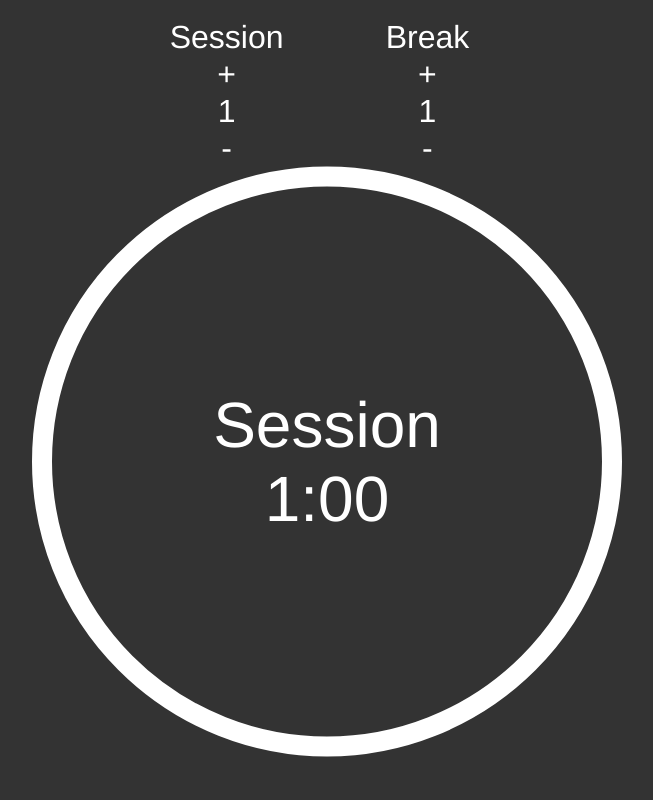
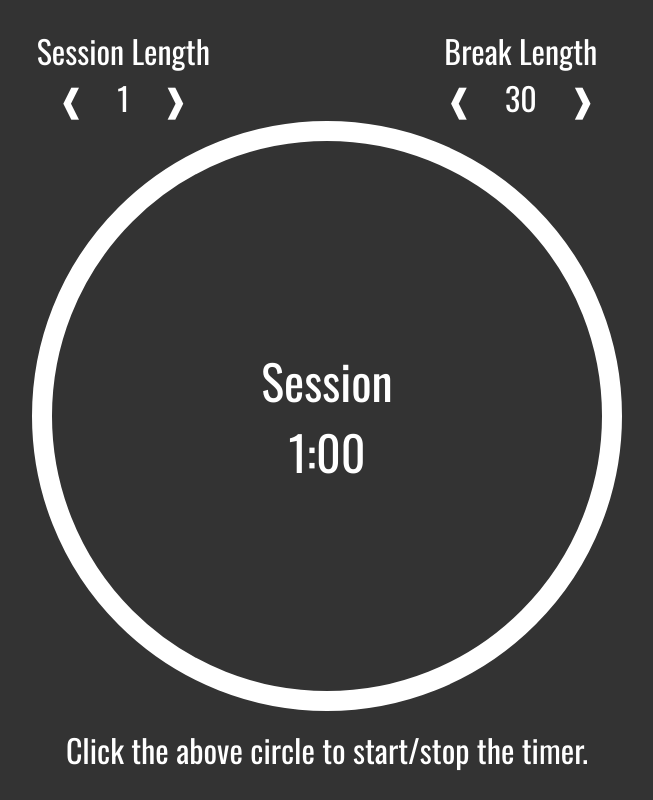
Before and after one commit to Jon1701/FCC-PomodoroTimer, a website: page source/index.html in a window 1280 px wide. Shown: the whole page, without its empty margins (313-966 px from the left). Drawn offline with nearby package versions, Linux system fonts and the light colour scheme; files that its build step writes are made by us from their sources; a web font is replaced by a local one.

Commit message:
UI changes, rebuilt controls, changed colours

```diff
--- a/source/index.html
+++ b/source/index.html
@@ -3,6 +3,9 @@
     <title>Pomodoro Clock</title>
 
     <meta name="viewport" content="width=device-width, initial-scale=1.0">
+
+<link href='https://fonts.googleapis.com/css?family=Patua+One|Poiret+One' rel='stylesheet' type='text/css'>
+<link href='https://fonts.googleapis.com/css?family=Oswald|Comfortaa' rel='stylesheet' type='text/css'>
 
     <!-- Application Stylesheet -->
     <link rel="stylesheet" href="stylesheets/stylesheet.css">
@@ -18,25 +21,29 @@
   <body>
 
     <!-- Start Main Container -->
-    <div id="app-container" class="middle">
+    <div id="app-container" class="noselect middle">
 
       <!-- Controls -->
       <div class="controls">
 
-          <!-- Session Duration -->
         <div class="duration">
-            <div class="name">Session</div>
-            <div class="plus">+</div>
-            <div class="value">1</div>
-            <div class="minus">-</div>
+          <div class="name">Session Length</div>
+          <div class="widgets" id="parent-duration">
+            <span class="minus">&#10096;</span>
+            <span class="value">1</span>
+            <span class="plus">&#10097;</span>
+          </div>
         </div>
 
-          <!-- Break Duration -->
         <div class="break">
-            <div class="name">Break</div>
-            <div class="plus">+</div>
-            <div class="value">1</div>
-            <div class="minus">-</div>
+          <div class="name">Break Length</div>
+          <div class="widgets" id="parent-break">
+            <span class="minus">&#10096;</span>
+            <span class="value">30</span>
+            <span class="plus">&#10097;</span>
+          </div>
+        </div>
+
       </div>
 
       <!-- Clock -->
@@ -58,13 +65,14 @@
             Break
           </div>
           <div class="display">
-                1:00
+
           </div>
         </div>
 
       </div>
 
-        </div>
+      <!-- Instructions -->
+      <div id="instructions">Click the above circle to start/stop the timer.</div>
 
     </div>
     <!-- End Main Container -->
--- a/source/javascript/pomodoro-clock.js
+++ b/source/javascript/pomodoro-clock.js
@@ -135,10 +135,13 @@ function plusMinusControls() {
     // Find the parent, and access its child .value button.
     var btnValue = $(this).parent().children(".value");
 
-    // Get the parent div node.
+    // Get the container div node.
     //
-    // The class should either be break or duration.
-    var parentId = $(this).parent("div").attr("class");
+    // The class should either be parent-duration or parent-break.
+    //
+    // Split the id by - and take last element.
+    var parentId = $(this).parent("div").attr("id");
+    parentId = parentId.split("-").slice(-1)[0];
 
     // Get the current value;
     var currentValue = Number(btnValue.text());
@@ -211,7 +214,7 @@ $(document).ready(function() {
   active = false;
 
   // Number of minutes for session and break
-  numSecondsBreak = 60;
+  numSecondsBreak = 60*30;
   numSecondsSession = 60;
 
   // Time stage: session, or break.
@@ -235,7 +238,10 @@ $(document).ready(function() {
         active = false;
 
         // Change clock background color.
-        $(".clock").css("background", "transparent");
+        $(".clock").css({
+          "background-color": "transparent",
+          "border-color": "white"
+        });
 
         // Clear all timers.
         clearInterval(timerSession);
@@ -250,7 +256,10 @@ $(document).ready(function() {
         active = true;
 
         // Change clock background color.
-        $(".clock").css("background-color", "#ED5565");
+        $(".clock").css({
+          "border-color": "#E44D26",
+          "background-color": "#F16529"
+        });
 
         // Activate the timer.
         launchTimer();
--- a/source/stylesheets/stylesheet.scss
+++ b/source/stylesheets/stylesheet.scss
@@ -1,45 +1,79 @@
+////////////////////////////////////////////////////////////////////////////////
+// Colours
+////////////////////////////////////////////////////////////////////////////////
+
 $bg-color: #333333; //DA4453
-$font-color: #FFFFFF;
 $clock-font-size:2em;
+$font-color: white;
 
 body {
   background-color: $bg-color;
-  color: $font-color;
-  font-family: Helvetica;
+  color: #FFFFFF;
+  font-family: 'Oswald', sans-serif;
   font-size: 100%;
+}
+
+// Disable text selection/highlighting.
+.noselect {
+  -webkit-touch-callout: none; /* iOS Safari */
+  -webkit-user-select: none;   /* Chrome/Safari/Opera */
+  -khtml-user-select: none;    /* Konqueror */
+  -moz-user-select: none;      /* Firefox */
+  -ms-user-select: none;       /* Internet Explorer/Edge */
+  user-select: none;           /* Non-prefixed version, currently
+                                  not supported by any browser */
 }
 
 // Centre in the middle of container (vertical and horizotal).
 .middle {
-
   top: 50%;
   left: 50%;
   transform: translate(-50%, -50%);
 }
 
-.hidden {
-  visibility: hidden;
-}
+// Hide an element.
+.hidden { visibility: hidden; };
 
 #app-container {
   position: absolute;
   width: 100%;
 
+  // Controls container.
   .controls {
-    margin-bottom: 25px;
+
     text-align: center;
+    font-size: 2em;
+    margin-bottom: 0px;
 
-    font-size: 2em;
+    // Session controls.
+    .duration {
+      display: inline-block;
+      margin-right: 100px;
+    }
 
-    .duration, .break {
+    // Break controls
+    .break {
       display: inline-block;
-      width: 15%;
+      margin-left: 100px;
+    }
 
-      button { font-size: 1em; };
+    // Left/Right buttons.
+    .minus, .plus {
+      padding-left: 25px;
+      padding-right: 25px;
+
+      cursor: hand;
     }
   }
 
+  // Clock container.
   .clock {
+
+    // Cursor.
+    cursor: hand;
+
+    // Font size
+    font-size: 3em;
 
     // Size
     position: relative;
@@ -59,17 +93,15 @@ body {
     border: solid 20px $font-color;
     border-radius: 100%;
 
-
-    .display, .mode {
-
-      // Font size.
-      font-size: $clock-font-size;
-    }
-
   }
 }
-
 
 .container-clockdisplay {
   position: absolute;
 }
+
+#instructions {
+  margin-top: 15px;
+  font-size: 2em;
+  text-align: center;
+}
```
Lines whose indentation alone changed are shown as unchanged.
